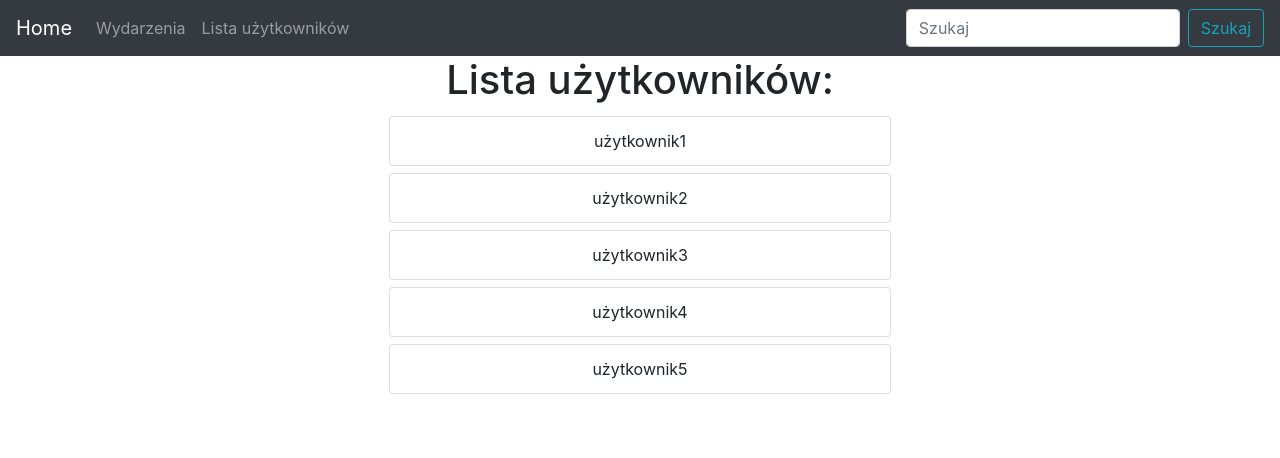
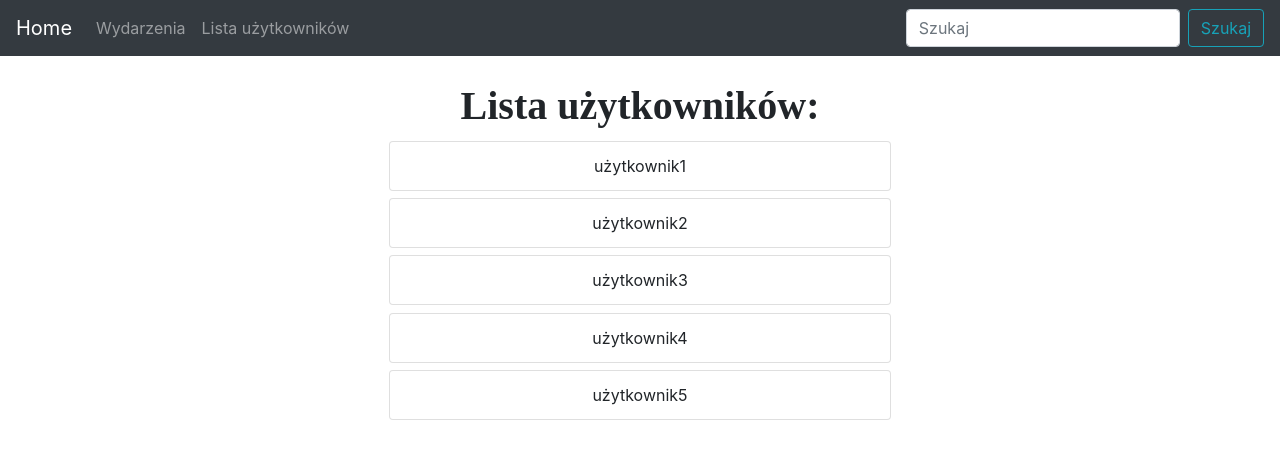
Before and after one commit to kubwosz/event-support-app-frontside, a React (Create React App) app in the folder event-support-app/: page /members in a window 1280 px wide. Shown: the top 458 px of the page. Built offline with nearby package versions, Linux system fonts and the light colour scheme.

Commit message:
changed memebrs list layout

```diff
--- a/event-support-app/src/components/members_list/index.jsx
+++ b/event-support-app/src/components/members_list/index.jsx
@@ -44,7 +44,7 @@ renderItem(member, index) {
 
     return (
     <div id="MembersList">
-    <h1>Lista użytkowników:</h1>
+    <h1 className="Header">Lista użytkowników:</h1>
      {members}
     </div>
     );
--- a/event-support-app/src/components/members_list/style.css
+++ b/event-support-app/src/components/members_list/style.css
@@ -9,5 +9,6 @@
 #MembersList{
     margin: auto;
     width: 30rem;
+    padding-top: 2%;
     /* border: 3px solid green; */
 }
```
